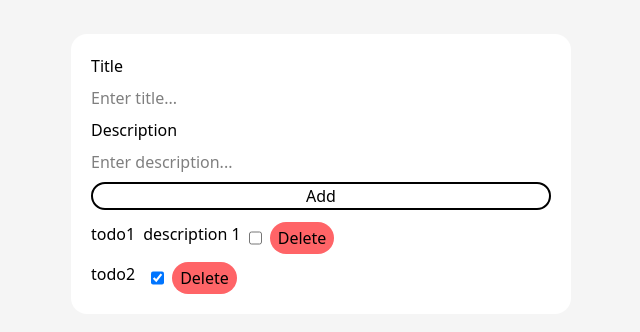
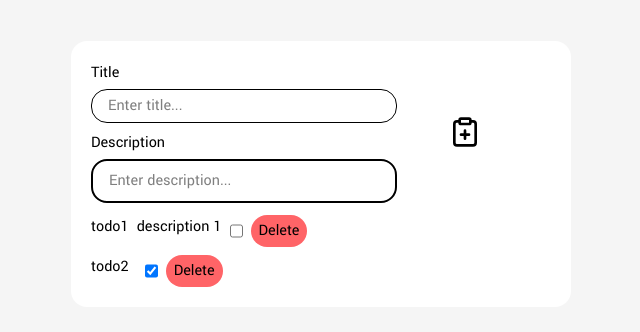
Before and after one commit to bogdanchik88/todo_react, a React (Vite) app: page / in a window 1280 px wide. Shown: the part 226-558 px from the top of the page, without its empty margins (319-959 px from the left). Built offline with nearby package versions, Linux system fonts and the light colour scheme.

Commit message:
Added custom icons, font, and remaking inputForm

```diff
--- a/package.json
+++ b/package.json
@@ -11,6 +11,7 @@
   },
   "dependencies": {
     "@tailwindcss/vite": "^4.1.18",
+    "lucide-react": "^0.562.0",
     "react": "^19.2.0",
     "react-dom": "^19.2.0",
     "tailwindcss": "^4.1.18",
--- a/src/App.jsx
+++ b/src/App.jsx
@@ -3,7 +3,7 @@ import TodoList from "./components/TodoList"
 
 function App() {
   return (
-    <div className="min-h-screen flex items-center justify-center bg-neutral-100">
+    <div className="min-h-screen flex items-center justify-center bg-neutral-100 font-Yantramanav">
       <div className="flex flex-col gap-3 w-[90%] max-w-[500px] p-5 bg-white rounded-2xl">
         <InputForm />
         <TodoList />
--- a/src/components/InputForm.jsx
+++ b/src/components/InputForm.jsx
@@ -1,5 +1,6 @@
 import { useRef } from "react"
 import useTodosStore from "../store/useTodosStore"
+import { ClipboardPlus } from "lucide-react"
 
 const InputForm = () => {
   const addTodo = useTodosStore(state => state.addTodo)
@@ -25,8 +26,10 @@ const InputForm = () => {
   return (
     <form
       onSubmit={handleSubmit}
-      className="flex flex-col gap-2 justify-start"
+      className="flex flex-row gap-12 w-[95%] justify-start"
     >
+      <div className="flex flex-col justify-start gap-2 w-[70%]">
+        <div className="flex flex-col gap-1 justify-start">
           <label htmlFor="title">Title</label>
           <input
             id="title"
@@ -34,21 +37,27 @@ const InputForm = () => {
             placeholder="Enter title..."
             ref={titleRef}
             required
+            className="border-[1px] border-2 border-black px-4 py-1 rounded-2xl"
           />
+        </div>
 
+        <div className="flex flex-col gap-1 justify-start">
           <label htmlFor="description">Description</label>
           <input
             id="description"
             type="text"
             placeholder="Enter description..."
             ref={descriptionRef}
+            className="border-2 border-black px-4 py-2 rounded-2xl"
           />
+        </div>
+      </div>
 
       <button
         type="submit"
-        className="border-2 rounded-2xl hover:border-amber-100 cursor-pointer"
-      >
-        Add
+        className="cursor-pointer"
+      ><ClipboardPlus className="hover:text-amber-300 hover:bg-cyan-500 p-1 w-10 h-10
+        transition-colors duration-300"/>
       </button>
     </form>
   )
--- a/src/index.css
+++ b/src/index.css
@@ -1 +1,7 @@
+@import url(https://fonts.googleapis.com/css?family=Yantramanav:100,300,regular,500,700,900);
+
 @import "tailwindcss";
+
+@theme{
+    --font-Yantramanav: Yantramanav, sans-serif;
+}
```
Also changed, not shown: 1 other file (tests, documents, lock files or other folders). Lines whose indentation alone changed are shown as unchanged.
